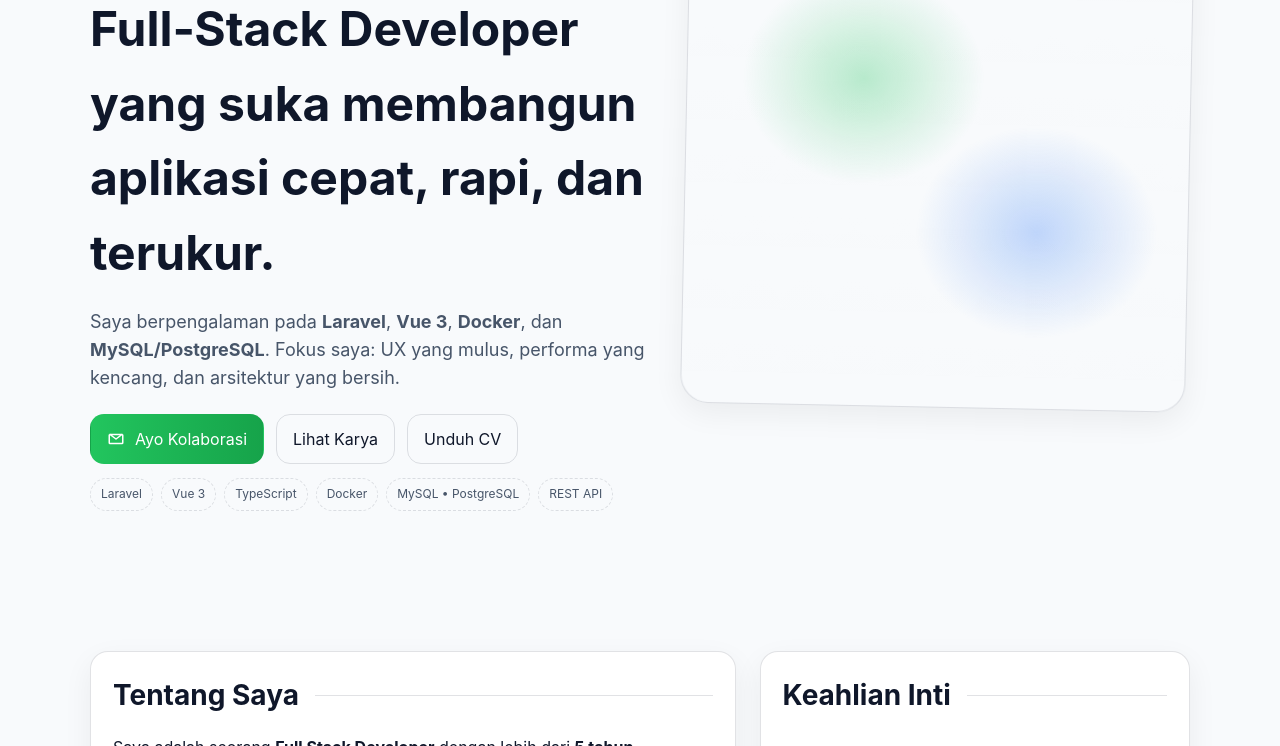
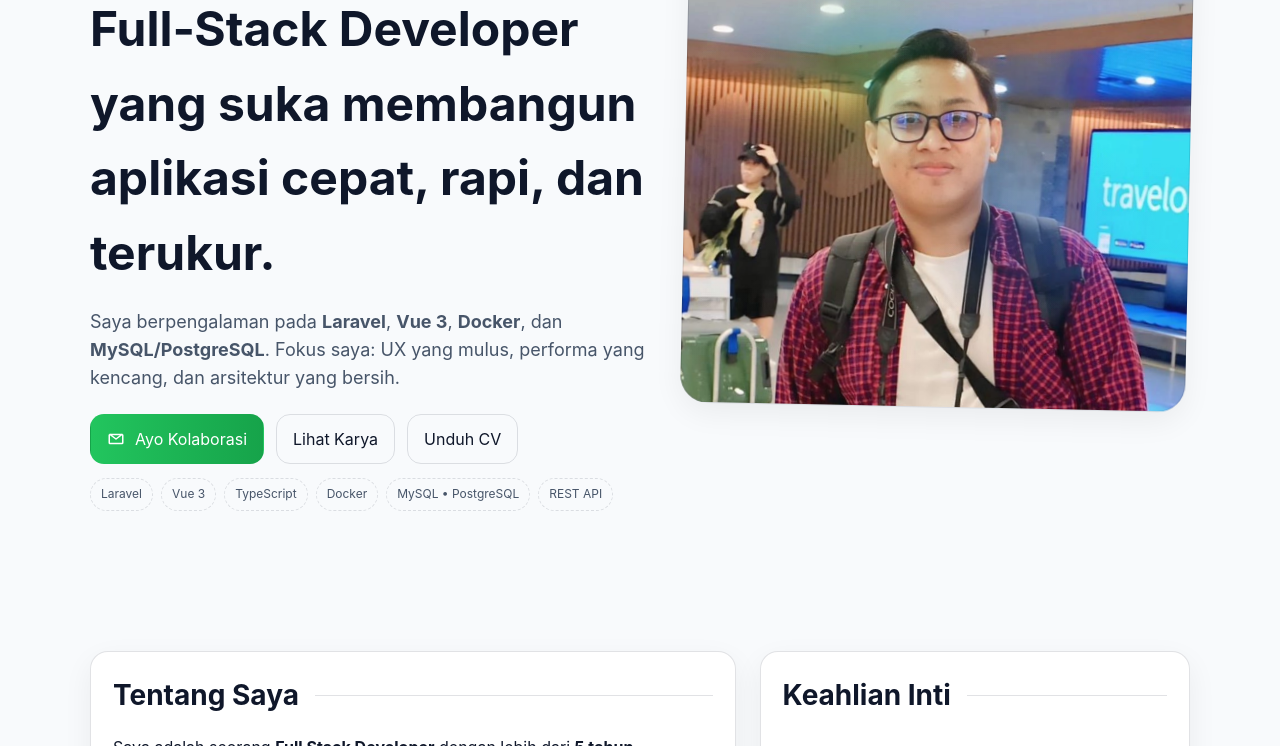
Before and after one commit to iwanhermawan29/iwanhermawan.github.io, a plain HTML site: page index.html in a window 1280 px wide. Shown: the part 354-1100 px from the top of the page. Drawn offline with Linux system fonts and the light colour scheme.

Commit message:
Update index.html

```diff
--- a/index.html
+++ b/index.html
@@ -214,7 +214,7 @@ var(--avatar) center/cover no-repeat; /* layer paling bawah adalah foto */
     </div>
     <div class="hero-visual">
         <!-- Ganti URL avatar di style --avatar berikut -->
-        <div class="blob card" style="--avatar: url('img/iwan.jpeg');"></div>
+        <div class="blob card" style="--avatar: url('image/iwan.jpeg');"></div>
     </div>
 
   </section>
```
